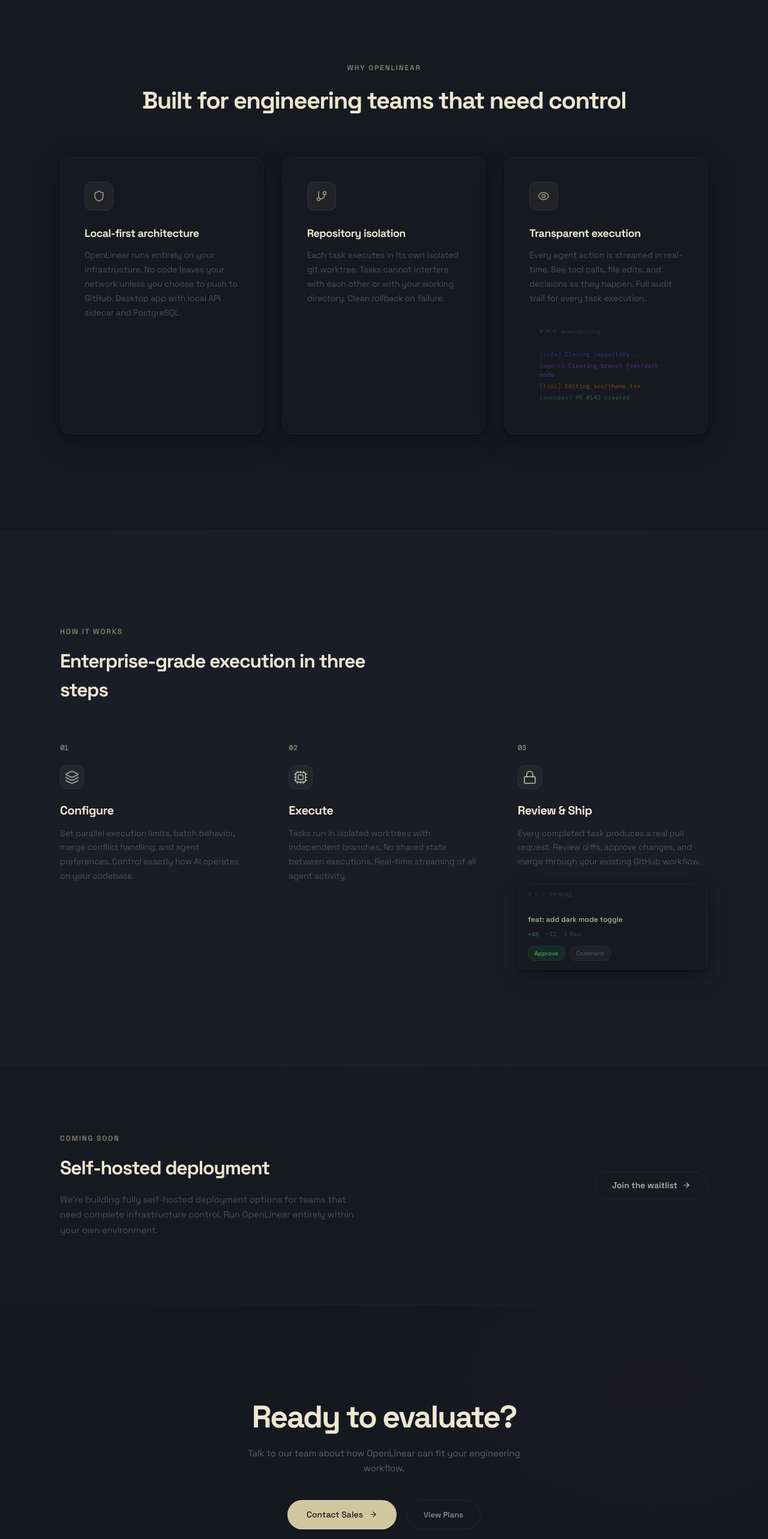
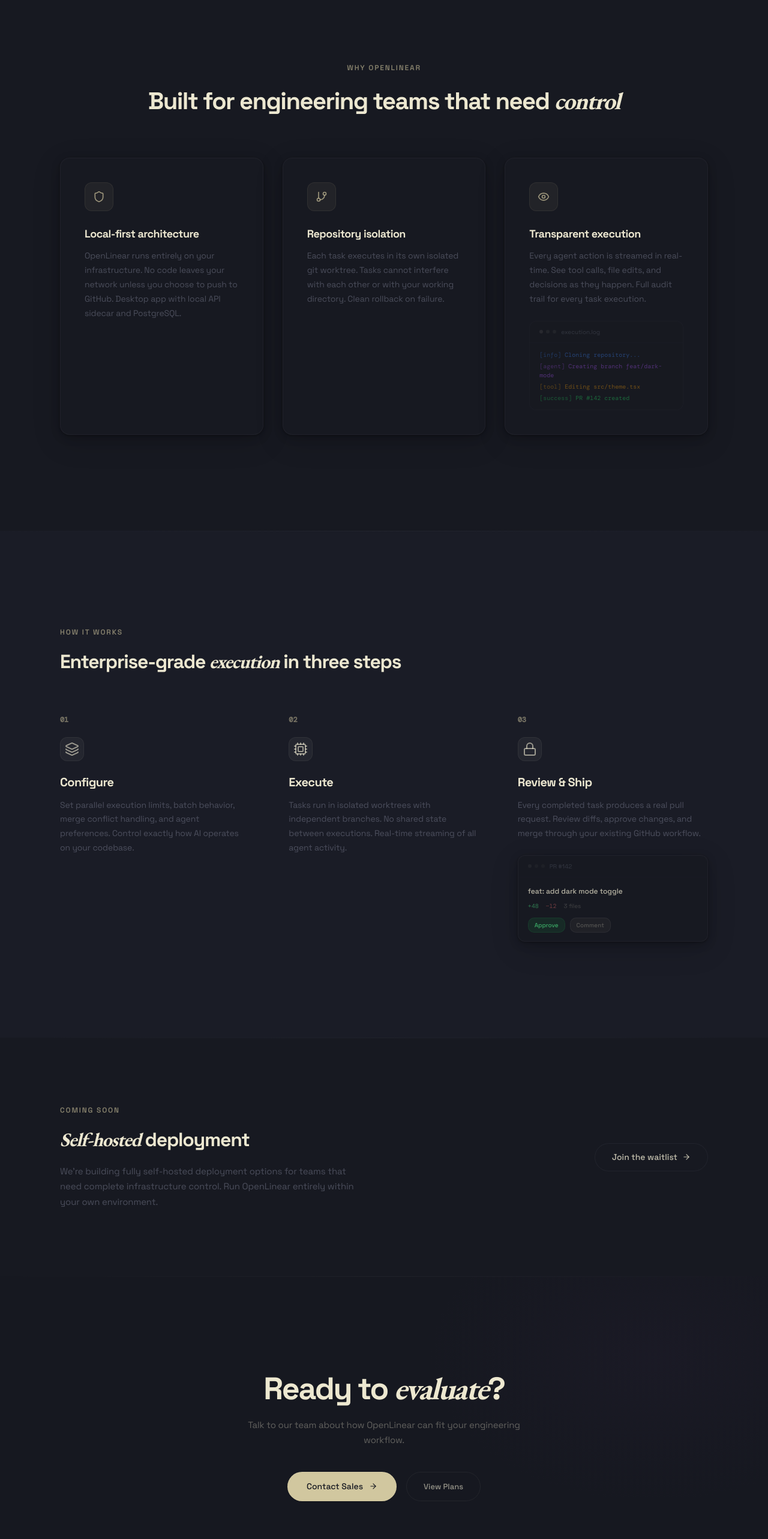
Before and after one commit to kaizen403/openlinear, a Next.js app in the folder apps/landing/: page /enterprise in a window 1280 px wide. Shown: the part 1020-3586 px from the top of the page at 60% size. Built offline with nearby package versions, Linux system fonts and the light colour scheme.

Commit message:
style(landing): add editorial serif accents to section headings

```diff
--- a/apps/landing/app/contact/page.tsx
+++ b/apps/landing/app/contact/page.tsx
@@ -194,7 +194,7 @@
             <div className="flex flex-col gap-10">
               <div>
                 <h3 className="font-display text-[1.125rem] font-bold tracking-[-0.03em] text-foreground mb-6">
-                  What to expect
+                  What to <span className="font-editorial italic">expect</span>
                 </h3>
                 <div className="flex flex-col gap-6">
                   {[
@@ -223,7 +223,7 @@
 
               <div>
                 <h3 className="font-display text-[1.125rem] font-bold tracking-[-0.03em] text-foreground mb-4">
-                  Direct channels
+                  Direct <span className="font-editorial italic">channels</span>
                 </h3>
                 <div className="flex flex-col gap-3">
                   <div>
--- a/apps/landing/app/enterprise/page.tsx
+++ b/apps/landing/app/enterprise/page.tsx
@@ -123,7 +123,7 @@
               Why OpenLinear
             </span>
             <h2 className="font-display text-[1.625rem] md:text-[2rem] lg:text-[2.5rem] font-bold tracking-[-0.04em] text-foreground">
-              Built for engineering teams that need control
+              Built for engineering teams that need <span className="font-editorial italic">control</span>
             </h2>
           </div>
 
@@ -188,7 +188,7 @@
               How It Works
             </span>
             <h2 className="font-display text-[1.625rem] md:text-[2rem] font-bold tracking-[-0.04em] text-foreground max-w-xl">
-              Enterprise-grade execution in three steps
+              Enterprise-grade <span className="font-editorial italic">execution</span> in three steps
             </h2>
           </div>
 
@@ -266,7 +266,7 @@
                 Coming Soon
               </span>
               <h2 className="font-display text-[1.625rem] md:text-[2rem] font-bold tracking-[-0.04em] text-foreground">
-                Self-hosted deployment
+                <span className="font-editorial italic">Self-hosted</span> deployment
               </h2>
               <p className="text-muted-foreground/55 leading-[1.7] text-[0.9375rem] tracking-[-0.01em] max-w-lg mt-4">
                 We&apos;re building fully self-hosted deployment options for teams that need complete infrastructure control. Run OpenLinear entirely within your own environment.
@@ -290,7 +290,7 @@
 
         <div className="relative mx-auto max-w-none px-[100px] text-center">
           <h2 className="font-display text-[2rem] md:text-[2.75rem] lg:text-[3.25rem] font-bold tracking-[-0.045em] text-[#EDE8D0] text-balance leading-[1.04] max-w-2xl mx-auto">
-            Ready to evaluate?
+            Ready to <span className="font-editorial italic">evaluate</span>?
           </h2>
           <p className="text-[#EDE8D0]/35 leading-[1.7] text-[0.9375rem] tracking-[-0.01em] max-w-lg mx-auto mt-5">
             Talk to our team about how OpenLinear can fit your engineering workflow.
--- a/apps/landing/app/pricing/page.tsx
+++ b/apps/landing/app/pricing/page.tsx
@@ -255,7 +255,7 @@
         <div className="mx-auto max-w-none px-[100px]">
           <div className="max-w-2xl mx-auto">
             <h2 className="font-display text-[1.625rem] md:text-[2rem] font-bold tracking-[-0.04em] text-foreground text-center mb-12">
-              Frequently Asked Questions
+              Frequently Asked <span className="font-editorial italic">Questions</span>
             </h2>
             <div>
               {faqs.map((faq) => (
@@ -289,7 +289,7 @@
             Questions?
           </span>
           <h3 className="font-display text-[1.25rem] font-bold tracking-[-0.03em] text-foreground mb-3">
-            Need something custom?
+            Need something <span className="font-editorial italic">custom</span>?
           </h3>
           <p className="text-muted-foreground/55 text-[0.9375rem] tracking-[-0.01em]">
             Reach out at{" "}
--- a/apps/landing/app/product/page.tsx
+++ b/apps/landing/app/product/page.tsx
@@ -89,7 +89,7 @@
               Overview
             </span>
             <h2 className="font-display text-[1.625rem] md:text-[2rem] lg:text-[2.5rem] font-bold tracking-[-0.04em] text-foreground">
-              Three steps from task to pull request
+              Three steps from task to pull <span className="font-editorial italic">request</span>
             </h2>
           </div>
 
@@ -136,7 +136,7 @@
               Capabilities
             </span>
             <h2 className="font-display text-[1.625rem] md:text-[2rem] font-bold tracking-[-0.04em] text-foreground max-w-xl">
-              Everything you need for AI-powered development
+              Everything you need for <span className="font-editorial italic">AI-powered</span> development
             </h2>
           </div>
 
@@ -232,7 +232,7 @@
               Roadmap
             </span>
             <h2 className="font-display text-[1.625rem] md:text-[2rem] font-bold tracking-[-0.04em] text-foreground">
-              What&apos;s next
+              What&apos;s <span className="font-editorial italic">next</span>
             </h2>
             <p className="text-muted-foreground/55 leading-[1.7] text-[0.9375rem] tracking-[-0.01em] max-w-lg mx-auto mt-4">
               OpenLinear is actively developed. Here&apos;s what we&apos;re working on.
--- a/apps/landing/components/cta-section.tsx
+++ b/apps/landing/components/cta-section.tsx
@@ -12,7 +12,7 @@
         <div className="flex flex-col lg:flex-row lg:items-end lg:justify-between gap-14">
           <div className="max-w-xl">
             <h2 className="font-display text-[2.25rem] md:text-[3rem] lg:text-[3.75rem] font-bold tracking-[-0.05em] text-foreground text-balance leading-[1.02]">
-              The board that ships.
+              The board that <span className="font-editorial italic">ships</span>.
             </h2>
           </div>
           <a
--- a/apps/landing/components/product-suite.tsx
+++ b/apps/landing/components/product-suite.tsx
@@ -7,7 +7,7 @@
         {/* Header row */}
         <div className="mb-16">
           <h2 className="font-display text-[1.625rem] md:text-[2rem] font-bold tracking-[-0.04em] text-foreground">
-            How it works
+            How it <span className="font-editorial italic">works</span>
           </h2>
         </div>
 
--- a/apps/landing/components/trust-logos.tsx
+++ b/apps/landing/components/trust-logos.tsx
@@ -3,7 +3,7 @@
     <section className="py-20 md:py-24 bg-background relative">
       <div className="mx-auto max-w-none px-[100px]">
         <h2 className="font-display text-[1.625rem] md:text-[2rem] font-bold tracking-[-0.04em] text-foreground text-center">
-          Task boards don&apos;t ship code.
+          Task boards don&apos;t <span className="font-editorial italic">ship</span> code.
         </h2>
         <p className="text-center text-muted-foreground/65 leading-[1.7] max-w-xl mx-auto text-[0.9375rem] tracking-[-0.01em] mt-5">
           Most tools stop at planning. OpenLinear goes further. When you click Execute, an AI agent actually works on your repository.
--- a/apps/landing/components/vision-section.tsx
+++ b/apps/landing/components/vision-section.tsx
@@ -26,7 +26,7 @@
           {/* Right - editorial copy */}
           <div className="flex flex-col gap-8">
             <h2 className="font-display text-[2rem] md:text-[2.75rem] lg:text-[3.25rem] font-bold tracking-[-0.045em] text-[hsl(0_0%_95%)] text-balance leading-[1.04]">
-              Open by design.
+              Open by <span className="font-editorial italic">design</span>.
             </h2>
             <p className="text-[hsl(228_10%_45%)] leading-[1.75] text-[0.9375rem] tracking-[-0.01em] max-w-lg">
               OpenLinear is built to work with multiple AI agents. Execution happens transparently. Your repository stays under your control.
```
